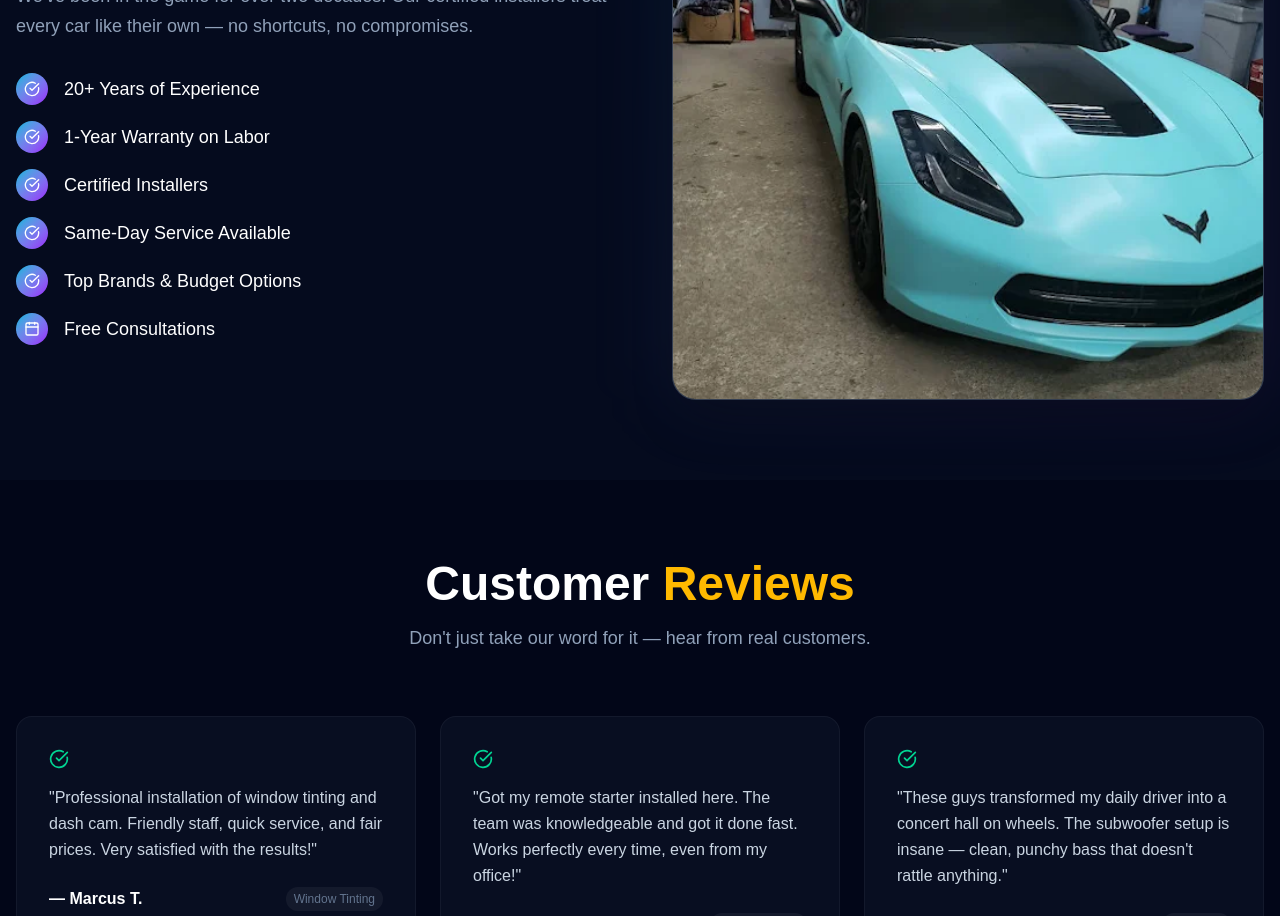
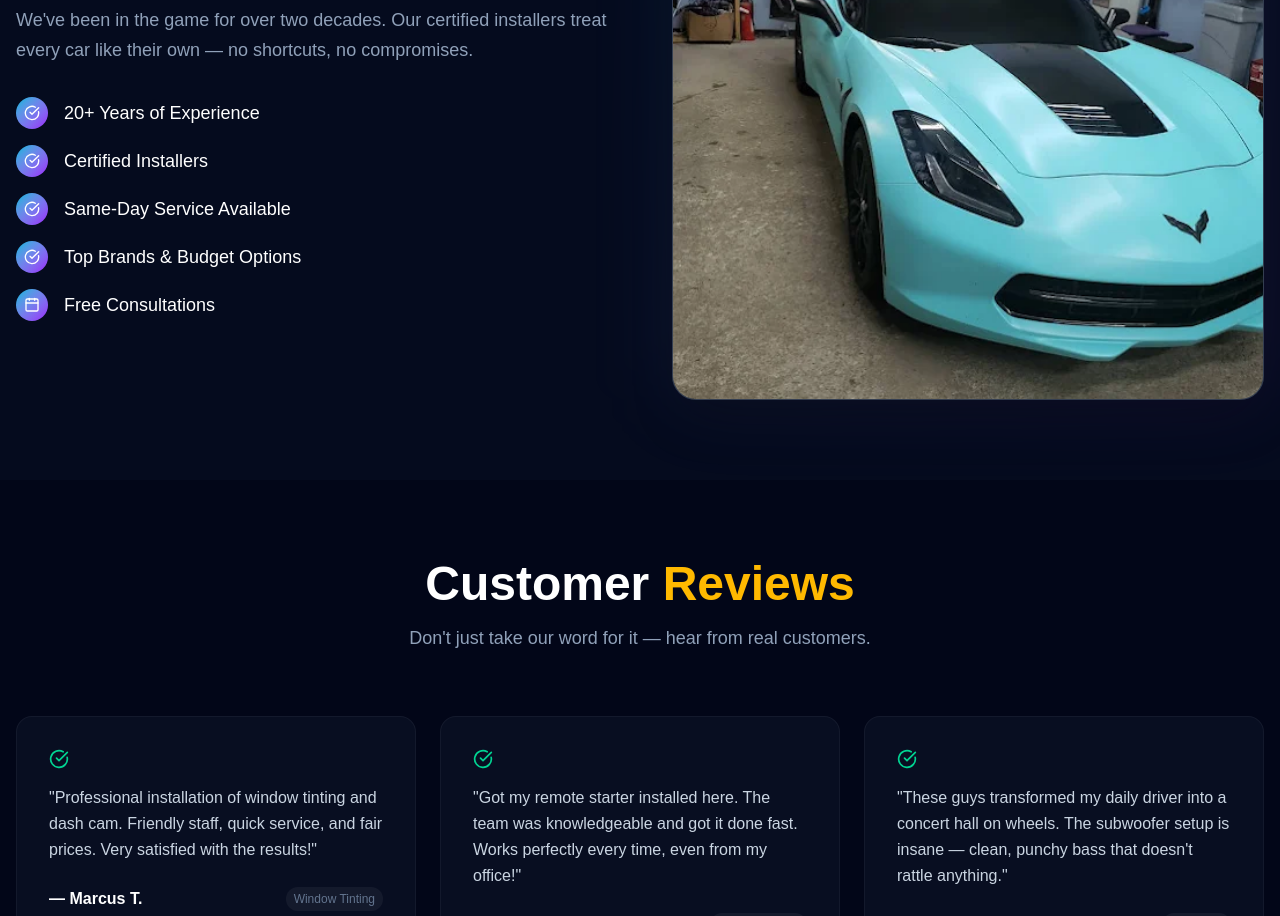
Before and after one commit to islamicforaliving/hollywood-sound, a Next.js app: page / in a window 1280 px wide. Shown: the part 3480-4396 px from the top of the page. Built offline with nearby package versions, Linux system fonts and the light colour scheme.

Commit message:
Remove all warranty mentions from features list

```diff
--- a/src/app/page.tsx
+++ b/src/app/page.tsx
@@ -88,7 +88,6 @@ const galleryImages = [
 
 const features = [
   { text: "20+ Years of Experience", icon: CheckCircle },
-  { text: "1-Year Warranty on Labor", icon: CheckCircle },
   { text: "Certified Installers", icon: CheckCircle },
   { text: "Same-Day Service Available", icon: CheckCircle },
   { text: "Top Brands & Budget Options", icon: CheckCircle },
```
